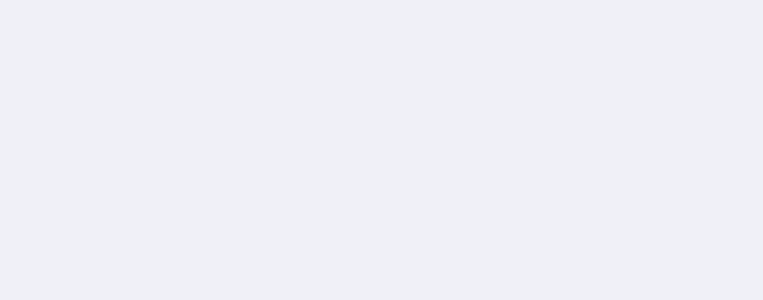
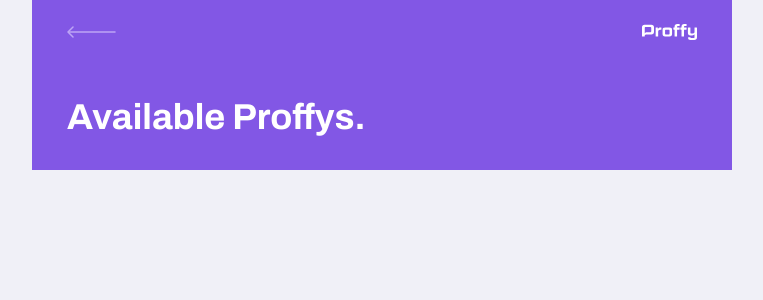
Before and after one commit to sergiohgp/Proffy_NLW, a React (Create React App) app: page /study in a window 1280 px wide. Shown: the top 300 px of the page, without its empty margins (258-1021 px from the left). Built offline with nearby package versions, Linux system fonts and the light colour scheme.

Commit message:
TeacherList page 1.0

```diff
--- a/src/pages/TeacherList/index.tsx
+++ b/src/pages/TeacherList/index.tsx
@@ -2,7 +2,9 @@ import React from 'react'
 import { Link } from 'react-router-dom'
 
 import backIcon from '../../assets/images/icons/back.svg'
-import logoImg from '../../assets/images/icons/logo.svg'
+import logoImg from '../../assets/images/logo.svg'
+
+import './styles.css'
 
 
 function TeacherList() {
@@ -11,8 +13,13 @@ function TeacherList() {
             <header className="page-header">
                 <div className="top-bar-container">
                     <Link to="/">
+                        <img src={backIcon} alt="" />
+                    </Link>
+                    <img src={logoImg} alt="" />
+                </div>
 
-                    </Link>
+                <div className="header-content">
+                    <strong>Available Proffys.</strong>
                 </div>
             </header>
         </div>
--- a/src/pages/TeacherList/styles.css
+++ b/src/pages/TeacherList/styles.css
@@ -0,0 +1,46 @@
+#page-teacher-list {
+    width: 100vw;
+    height: 100vh;
+}
+
+.page-header {
+    display: flex;
+    flex-direction: column;
+    background-color: var(--color-primary);
+}
+
+.page-header .top-bar-container {
+    width: 90%;
+    margin: 0 auto;
+    display: flex;
+    justify-content: space-between;
+    align-items: center;
+    color: var(--color-title-in-primary);
+    padding: 1.6rem 0;
+}
+
+.page-header .top-bar-container a {
+    height: 3.2rem;
+    transition: opacity 0.2s;
+}
+
+.page-header .top-bar-container a:hover {
+    opacity: 0.6;
+}
+
+.page-header .top-bar-container > img {
+    height: 1.6rem;
+}
+
+.page-header .header-content {
+    width: 90%;
+    margin: 0 auto;
+    position: relative;
+    margin: 3.2rem auto;
+}
+
+.page-header .header-content strong {
+    font: 700 3.6rem Archivo;
+    line-height: 4.2rem;
+    color: var(--color-title-in-primary);
+}
```
